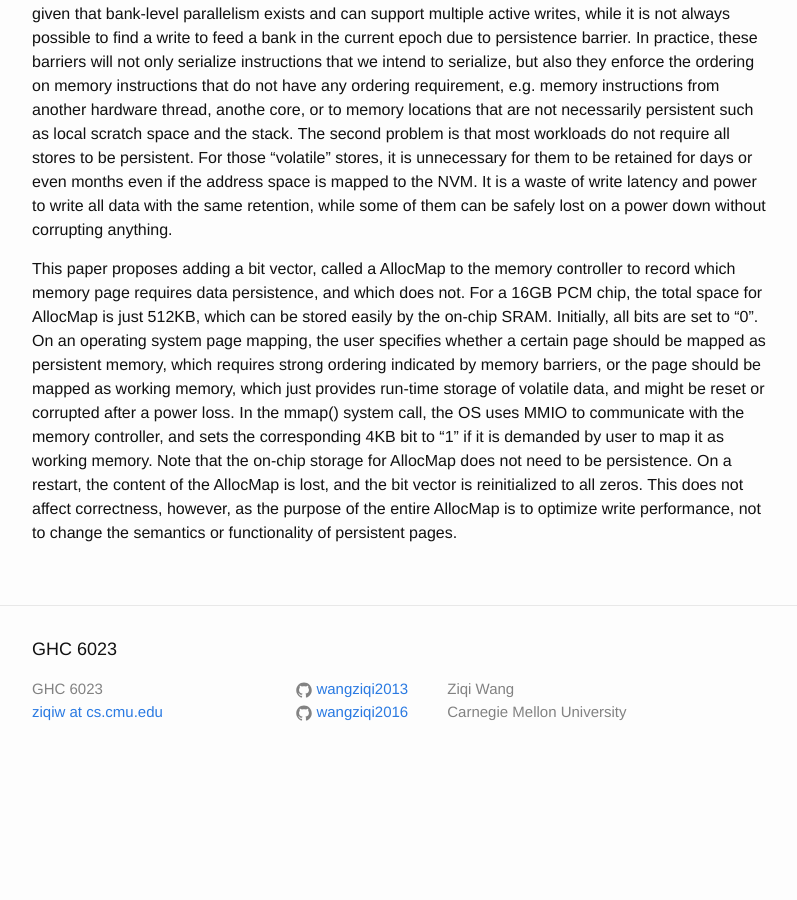
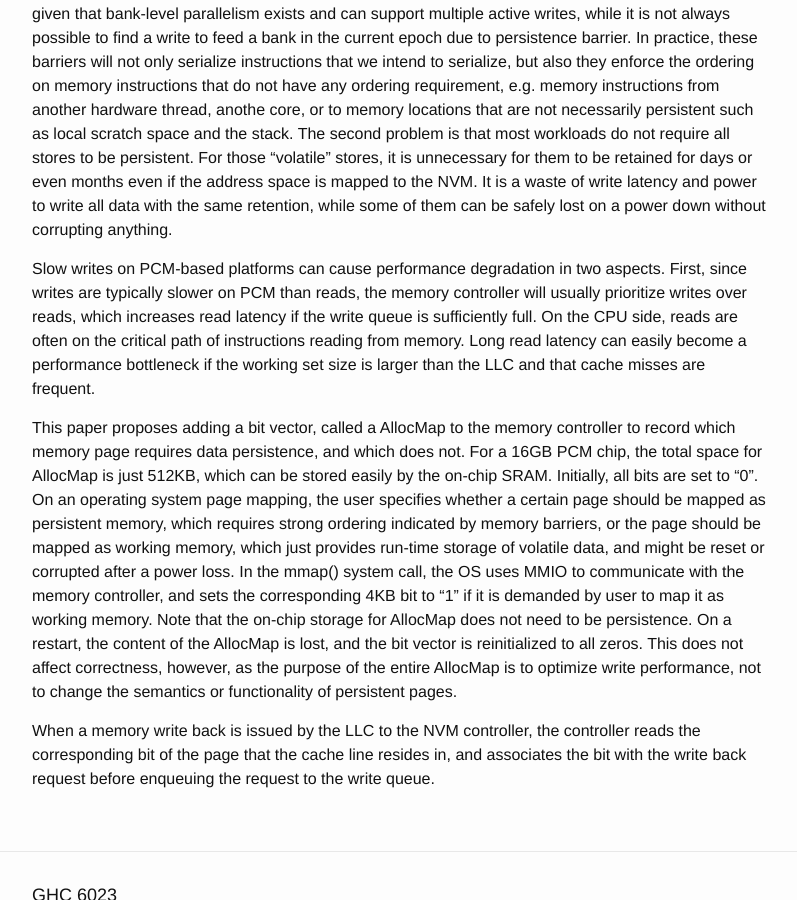
Before and after one commit to wangziqi2013/wangziqi2013.github.io, a Jekyll site: the page built from _posts/2019-11-03-nvm-duet.markdown, in a window 1280 px wide and 900 px high, scrolled down 754 px. Shown: the whole window, without its empty margins (238-1035 px from the left). Built offline with Jekyll 4.4.1, drawn with Linux system fonts in a browser that asks for light colours; before the commit the page ends 1537 px from its top, so only the background shows below that.

Commit message:
Adding write problem

```diff
--- a/_posts/2019-11-03-nvm-duet.markdown
+++ b/_posts/2019-11-03-nvm-duet.markdown
@@ -32,6 +32,12 @@ unnecessary for them to be retained for days or even months even if the address
 waste of write latency and power to write all data with the same retention, while some of them can be safely lost on
 a power down without corrupting anything.
 
+Slow writes on PCM-based platforms can cause performance degradation in two aspects. First, since writes are typically
+slower on PCM than reads, the memory controller will usually prioritize writes over reads, which increases read latency
+if the write queue is sufficiently full. On the CPU side, reads are often on the critical path of instructions reading
+from memory. Long read latency can easily become a performance bottleneck if the working set size is larger than the LLC
+and that cache misses are frequent.
+
 This paper proposes adding a bit vector, called a AllocMap to the memory controller to record which memory page requires
 data persistence, and which does not. For a 16GB PCM chip, the total space for AllocMap is just 512KB, which can be stored
 easily by the on-chip SRAM. Initially, all bits are set to "0". On an operating system page mapping, the user specifies
@@ -42,3 +48,7 @@ and sets the corresponding 4KB bit to "1" if it is demanded by user to map it as
 storage for AllocMap does not need to be persistence. On a restart, the content of the AllocMap is lost, and the bit vector
 is reinitialized to all zeros. This does not affect correctness, however, as the purpose of the entire AllocMap is to
 optimize write performance, not to change the semantics or functionality of persistent pages.
+
+When a memory write back is issued by the LLC to the NVM controller, the controller reads the corresponding bit of the
+page that the cache line resides in, and associates the bit with the write back request before enqueuing the request
+to the write queue.
```
